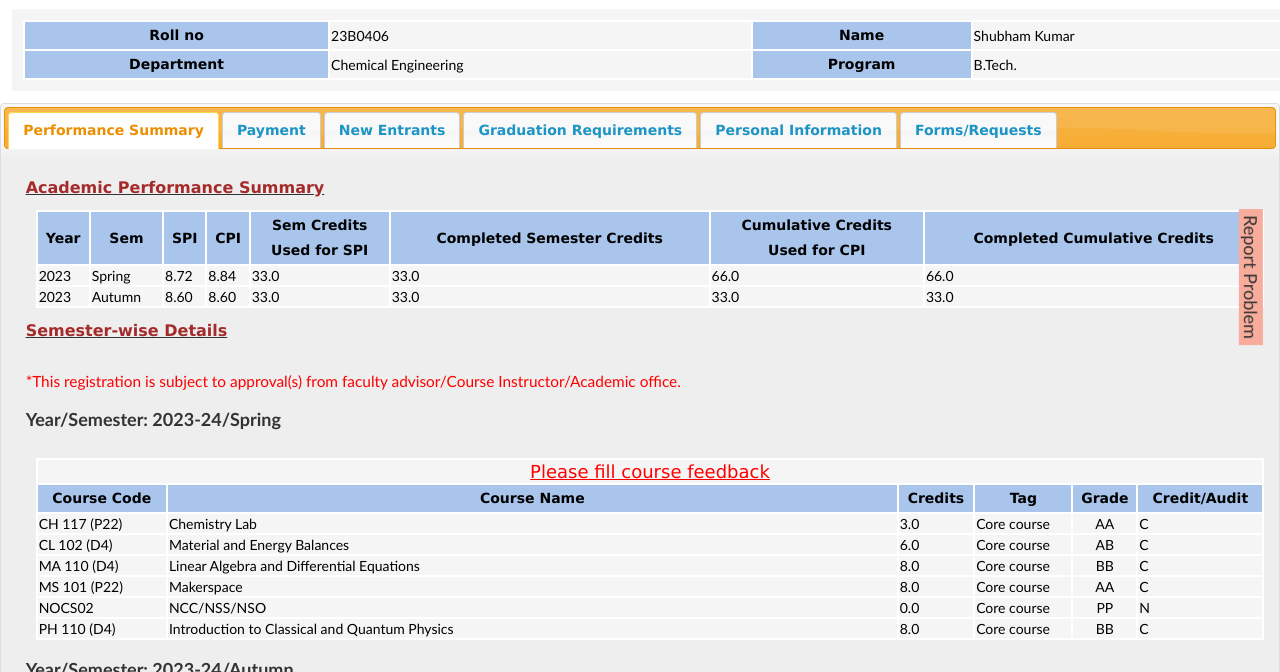
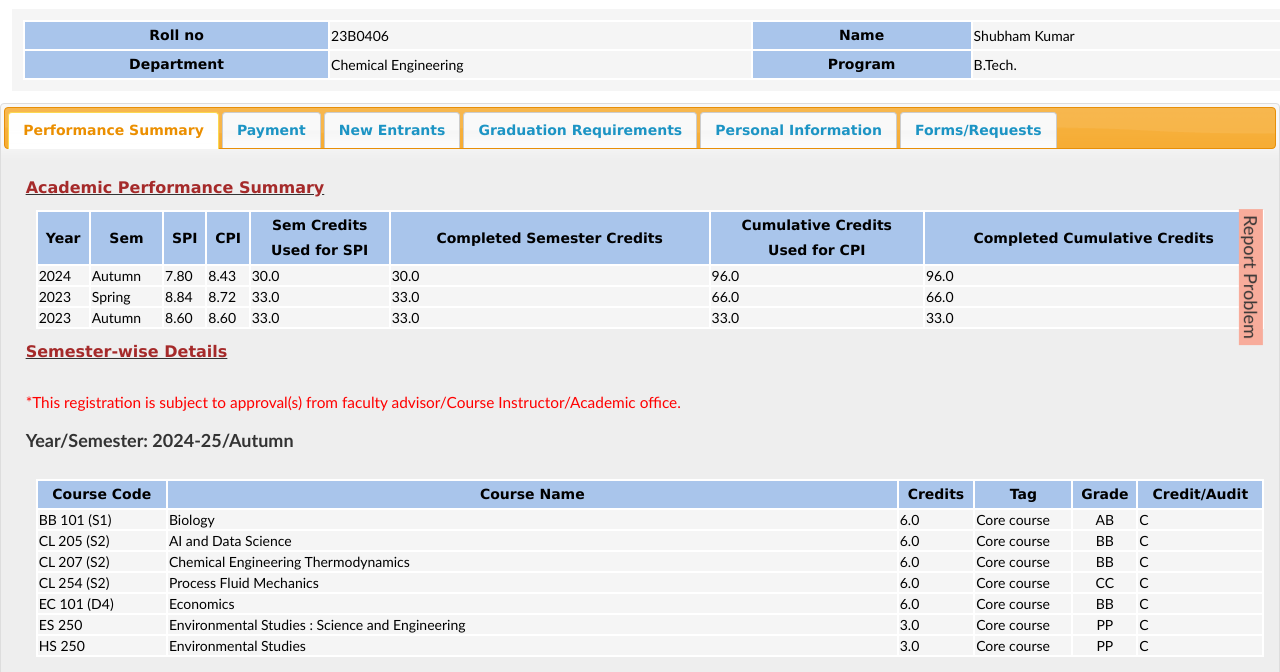
Before and after one commit to shubhamrakshakiitb/IITB, a plain HTML site: page asc/Login.html in a window 1280 px wide. Shown: the part 111-783 px from the top of the page. Drawn offline with Linux system fonts and the light colour scheme; files whose address does not match are found by name.

Commit message:
3rd sem added

```diff
--- a/asc/Login.html
+++ b/asc/Login.html
@@ -421,10 +421,22 @@ Personal info
             </tr>
 
             <tr>
+                <td>2024</td>
+                <td>Autumn</td>
+                <td>7.80</td>
+                <td>8.43</td>
+                <td>30.0</td>
+
+                <td>30.0</td>
+                <td>96.0</td>
+                <td>96.0</td>
+            </tr>
+
+            <tr>
                 <td>2023</td>
                 <td>Spring</td>
+                <td>8.84</td>
                 <td>8.72</td>
-                <td>8.84</td>
                 <td>33.0</td>
 
                 <td>33.0</td>
@@ -465,10 +477,10 @@ Personal info
         <font color=red>*This registration is subject to approval(s) from faculty advisor/Course Instructor/Academic office.</font>
         <table width=100% class=ss>
 
-            <h3>Year/Semester: 2023-24/Spring </h3>
+            <h3>Year/Semester: 2024-25/Autumn </h3>
 
             <table width=100% class=ss>
-                <tr>
+                <!-- <tr>
                     <td align=center colspan=6>
 
                         <a href='/asc/JSP/studentinfo/DisplayCourses.jsp?toshowgrade=true&acadyear=2023&acadsem=2' style='color:red'>
@@ -477,7 +489,134 @@ Personal info
 
 
                     </td>
+                </tr> -->
+                <tr>
+                    <th>Course Code</th>
+                    <th width=60%>Course Name</th>
+                    <th>Credits</th>
+                    <th>Tag</th>
+                    <th>Grade</th>
+                    <th>Credit/Audit</th>
                 </tr>
+
+                <tr style="">
+                    <td>BB 101 (S1)
+                    </td>
+                    <td>Biology
+
+                    </td>
+                    <td>6.0</td>
+                    <td>Core course</td>
+                    <td align=center>
+
+                        AB
+
+                    </td>
+                    <td>C</td>
+                </tr>
+
+                <tr style="">
+                    <td>CL 205 (S2)
+                    </td>
+                    <td>AI and Data Science
+
+                    </td>
+                    <td>6.0</td>
+                    <td>Core course</td>
+                    <td align=center>
+
+                        BB
+
+                    </td>
+                    <td>C</td>
+                </tr>
+
+                <tr style="">
+                    <td>CL 207 (S2)
+                    </td>
+                    <td>Chemical Engineering Thermodynamics
+
+                    </td>
+                    <td>6.0</td>
+                    <td>Core course</td>
+                    <td align=center>
+
+                        BB
+
+                    </td>
+                    <td>C</td>
+                </tr>
+
+                <tr style="">
+                    <td>CL 254 (S2)
+                    </td>
+                    <td>Process Fluid Mechanics
+
+                    </td>
+                    <td>6.0</td>
+                    <td>Core course</td>
+                    <td align=center>
+
+                        CC
+
+                    </td>
+                    <td>C</td>
+                </tr>
+
+                <tr style="">
+                    <td>EC 101 (D4)
+                    </td>
+                    <td>Economics
+
+                    </td>
+                    <td>6.0</td>
+                    <td>Core course</td>
+                    <td align=center>
+
+                        BB
+
+                    </td>
+                    <td>C</td>
+                </tr>
+
+
+                <tr style="">
+                    <td>ES 250
+                    </td>
+                    <td>Environmental Studies : Science and Engineering
+
+                    </td>
+                    <td>3.0</td>
+                    <td>Core course</td>
+                    <td align=center>
+
+                        PP
+
+                    </td>
+                    <td>C</td>
+                </tr>
+
+                <tr style="">
+                    <td>HS 250
+                    </td>
+                    <td>Environmental Studies
+
+                    </td>
+                    <td>3.0</td>
+                    <td>Core course</td>
+                    <td align=center>
+
+                        PP
+
+                    </td>
+                    <td>C</td>
+                </tr>
+
+            </table>
+            <h3>Year/Semester: 2023-24/Spring </h3>
+
+            <table width=100% class=ss>
+
                 <tr>
                     <th>Course Code</th>
                     <th width=60%>Course Name</th>
```
